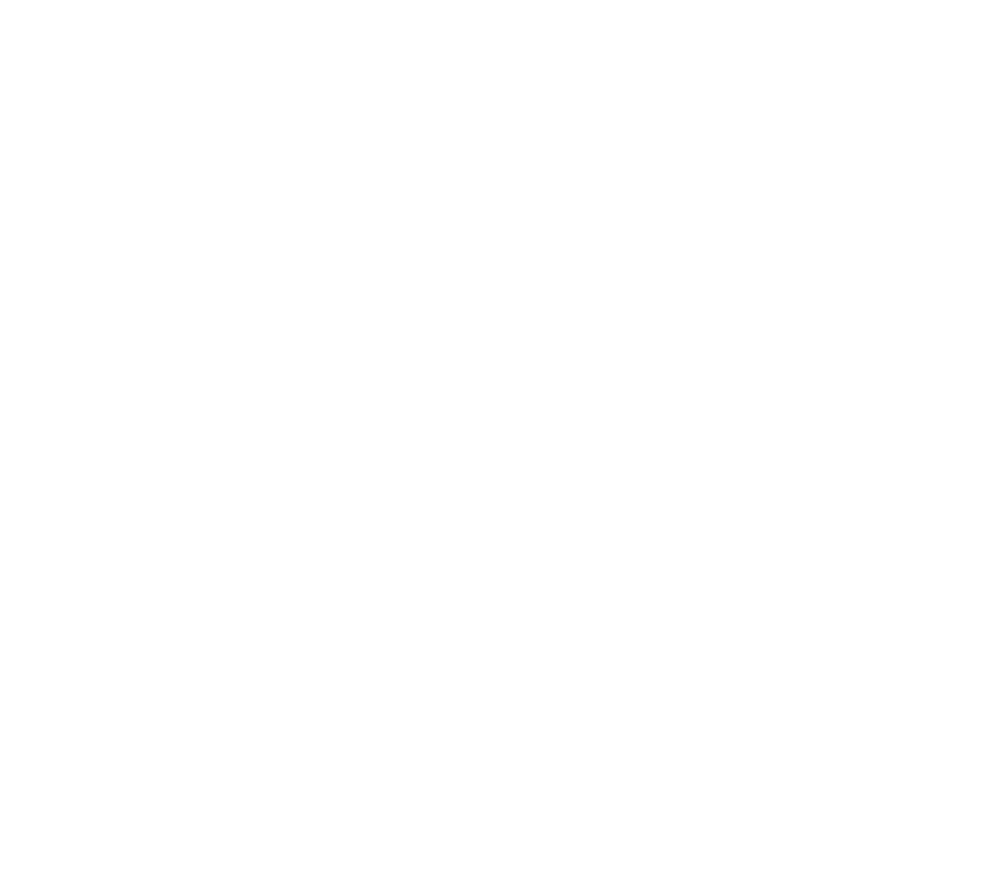
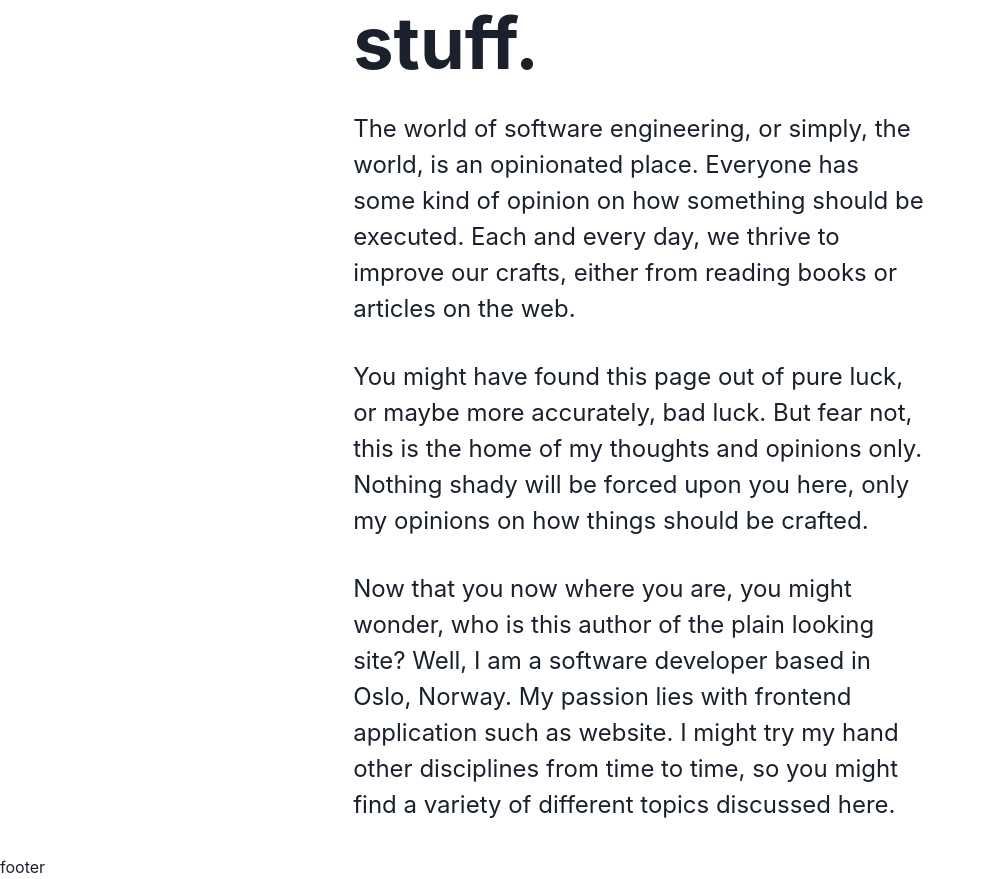
Before and after one commit to LitenApe/blog, a Next.js app: page / in a window 1280 px wide. Shown: the part 257-1136 px from the top of the page, without its empty margins (0-986 px from the left). Before the commit the page ends 800 px from the top, so only its background shows below. Built offline with nearby package versions, Linux system fonts and the light colour scheme.

Commit message:
feat: add landing page

```diff
--- a/components/layout/Page.tsx
+++ b/components/layout/Page.tsx
@@ -1,7 +1,6 @@
+import { Container } from '@chakra-ui/layout';
 import Head from 'next/head';
 import { PropsWithChildren } from 'react';
-import { Footer } from './Footer';
-import { Navigation } from './Navigation';
 
 interface IPage {
   readonly title: string;
@@ -17,7 +16,7 @@
         <meta name="description" content="Son Thanh Vo's blog" />
         <link rel="icon" href="/favicon.ico" />
       </Head>
-      <main>{children}</main>
+      <Container as="main">{children}</Container>
     </>
   );
 }
--- a/pages/drafts/index.tsx
+++ b/pages/drafts/index.tsx
@@ -1,9 +1,12 @@
+import { Heading } from '@chakra-ui/layout';
 import { Page } from '../../components/layout/Page';
 
 export default function Overview() {
   return (
     <Page title="Latest drafts">
-      <h1>Latest posts that I am currently working on</h1>
+      <Heading as="h1" size="4xl">
+        Latest posts that I am currently working on.
+      </Heading>
     </Page>
   );
 }
--- a/pages/index.tsx
+++ b/pages/index.tsx
@@ -1,9 +1,31 @@
+import { Heading, Text } from '@chakra-ui/layout';
 import { Page } from '../components/layout/Page';
 
 export default function Home() {
   return (
     <Page title="Home">
-      <h1>Sharing my thoughts on how to build stuff</h1>
+      <Heading size="4xl">Sharing my thoughts on how to build stuff.</Heading>
+      <Text fontSize="2xl" my={8}>
+        The world of software engineering, or simply, the world, is an
+        opinionated place. Everyone has some kind of opinion on how something
+        should be executed. Each and every day, we thrive to improve our crafts,
+        either from reading books or articles on the web.
+      </Text>
+
+      <Text fontSize="2xl" my={8}>
+        You might have found this page out of pure luck, or maybe more
+        accurately, bad luck. But fear not, this is the home of my thoughts and
+        opinions only. Nothing shady will be forced upon you here, only my
+        opinions on how things should be crafted.
+      </Text>
+
+      <Text fontSize="2xl" my={8}>
+        Now that you now where you are, you might wonder, who is this author of
+        the plain looking site? Well, I am a software developer based in Oslo,
+        Norway. My passion lies with frontend application such as website. I
+        might try my hand other disciplines from time to time, so you might find
+        a variety of different topics discussed here.
+      </Text>
     </Page>
   );
 }
--- a/pages/posts/index.tsx
+++ b/pages/posts/index.tsx
@@ -1,9 +1,10 @@
+import { Heading } from '@chakra-ui/layout';
 import { Page } from '../../components/layout/Page';
 
 export default function Overview() {
   return (
     <Page title="Latest writings">
-      <h1>Find the latest of my writings here.</h1>
+      <Heading size="4xl">Find the latest of my writings here.</Heading>
     </Page>
   );
 }
```
